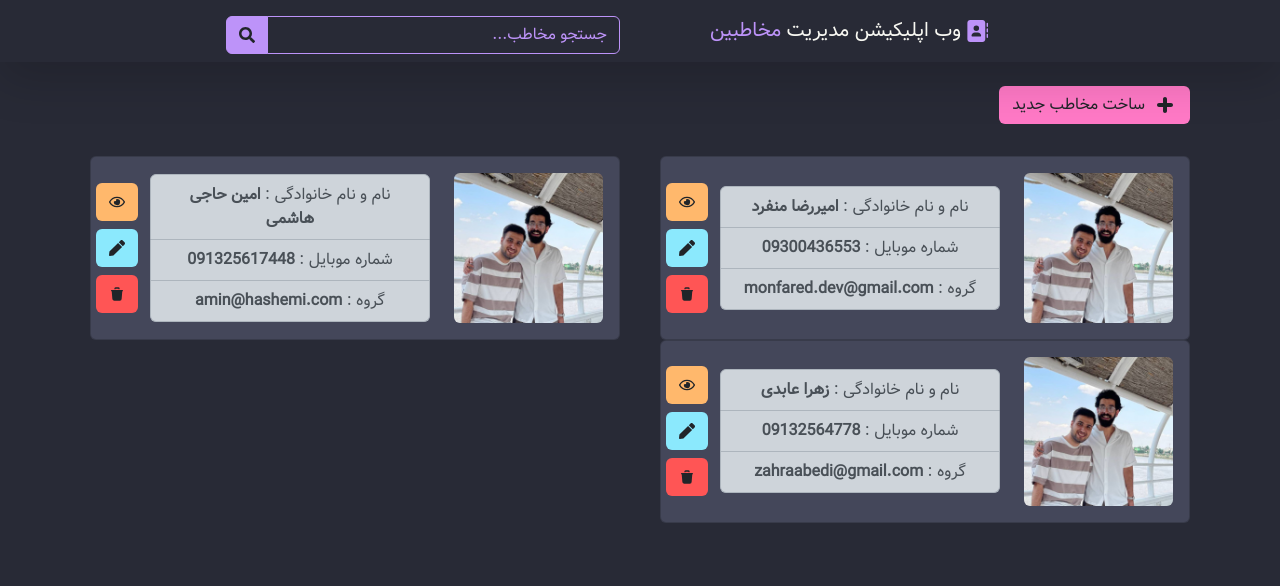
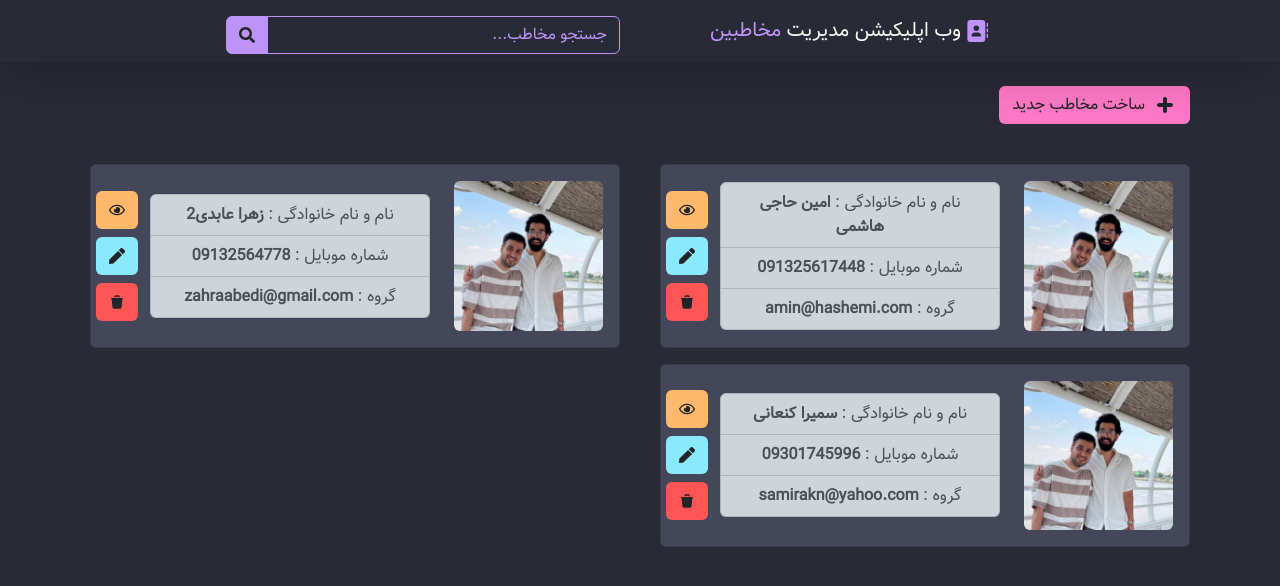
Before and after one commit to amirmonfaredse/contacts-manager-app, a React (Create React App) app: page /contacts in a window 1280 px wide. Shown: the top 586 px of the page. Built offline with nearby package versions, Linux system fonts and the light colour scheme; data requests are answered from the project's data file.

Commit message:
Completed - without Context api & ...

```diff
--- a/package.json
+++ b/package.json
@@ -8,9 +8,10 @@
     "@testing-library/user-event": "^13.5.0",
     "axios": "^0.27.2",
     "react": "^18.3.1",
+    "react-confirm-alert": "^3.0.2",
     "react-dom": "^18.3.1",
     "react-icons": "^5.2.1",
-    "react-router-dom": "^6.23.1",
+    "react-router-dom": "^6.3.0",
     "react-scripts": "5.0.1",
     "web-vitals": "^2.1.4"
   },
--- a/server/db.json
+++ b/server/db.json
@@ -1,14 +1,5 @@
 {
   "contacts": [
-    {
-      "fullName": "امیررضا منفرد",
-      "image": "",
-      "phoneNumber": "09300436553",
-      "email": "monfared.dev@gmail.com",
-      "profession": "برنامه نویس",
-      "group": "1",
-      "id": 1
-    },
     {
       "fullName": "امین حاجی هاشمی",
       "image": "",
@@ -20,7 +11,9 @@
       "id": 2
     },
     {
-      "fullName": "زهرا عابدی",
+      "fullName": [
+        "زهرا عابدی2"
+      ],
       "image": "",
       "phoneNumber": "09132564778",
       "email": "zahraabedi@gmail.com",
@@ -28,6 +21,16 @@
       "groups": "",
       "group": "2",
       "id": 3
+    },
+    {
+      "fullName": "سمیرا کنعانی",
+      "image": "",
+      "phoneNumber": "09301745996",
+      "email": "samirakn@yahoo.com",
+      "profession": "مهندس معمار",
+      "groups": "",
+      "group": "2",
+      "id": 4
     }
   ],
   "groups": [
--- a/src/App.js
+++ b/src/App.js
@@ -1,7 +1,7 @@
-import { BACKGROUND } from './helpers/colors';
+import { BACKGROUND, COMMENT, CURRENTLINE, FOREGROUND, PURPLE, YELLOW } from './helpers/colors';
 import { useState, useEffect } from 'react';
 import { Navigate, Route, Routes, useNavigate } from 'react-router-dom';
-
+import { confirmAlert } from 'react-confirm-alert';
 // Contact Components
 import {
   AddContact,
@@ -16,7 +16,7 @@ import {
 import './App.css';
 
 // Services
-import { serviceCreateContact, serviceGetAllContacts, serviceGetAllGroups } from "./services/contactService"
+import { serviceCreateContact, serviceDeleteContact, serviceGetAllContacts, serviceGetAllGroups } from "./services/contactService"
 
 
 const App = () => {
@@ -24,17 +24,11 @@ const App = () => {
   const [forceRender, setForceRender] = useState(false)
   // Contacts States
   const [contacts, setContacts] = useState([])
-  const [contact, setContact] = useState({
-    fullName: '',
-    image: "",
-    phoneNumber: "",
-    email: '',
-    profession: "",
-    groups: ""
-  })
-
+  const [contact, setContact] = useState({})
+  const [filteredContacts, setFilteredContacts] = useState([])
   const [groups, setGroups] = useState([])
   const [loading, setLoading] = useState(false)
+  const [query, setQuery] = useState({ text: '' })
   // Services
   useEffect(() => {
     const fetchData = async () => {
@@ -44,6 +38,7 @@ const App = () => {
         const { data: allGroupsData } = await serviceGetAllGroups()
 
         setContacts(allContactsData);
+        setFilteredContacts(allContactsData)
         setGroups(allGroupsData)
 
         setLoading(false)
@@ -75,8 +70,8 @@ const App = () => {
   const handlerSetContactInfo = (e) => {
     setContact({
       ...contact,
-       [e.target.name]: e.target.value
-      });
+      [e.target.name]: e.target.value
+    });
   }
   const handlerSubmitForm = async (e) => {
     e.preventDefault()
@@ -91,21 +86,79 @@ const App = () => {
       console.log(err.message);
     }
   }
+  const handlerRemoveContact = async (contactId) => {
+    try {
+      setLoading(true)
+      const response = await serviceDeleteContact(contactId);
+      if (response) {
+        const { data: contactsData } = await serviceGetAllContacts()
+        setContacts(contactsData)
+      }
+      setLoading(false)
+    }
+    catch (err) {
+      console.log(err.message);
+      setLoading(false);
+    }
+  }
+  const confirmDeleteContact = (contactId, contactFullname) => {
+    confirmAlert({
+      customUI: ({ onClose }) => {
+        return (
+          <div
+            dir='rtl'
+            style={{ backgroundColor: CURRENTLINE, border: `1px solid ${PURPLE}`, borderRadius: "1rem" }}
+            className='p-4'
+          >
+            <h1 style={{ color: YELLOW }}>پاک کردن مخاطب</h1>
+            <p style={{ color: FOREGROUND }}>
+              آیا از پاک کردن مخاطب {contactFullname} اطمینان دارید؟
+            </p>
+            <button
+              className='btn mx-2'
+              style={{ backgroundColor: PURPLE }}
+              onClick={() => {
+                handlerRemoveContact(contactId);
+                onClose()
+              }}>مطمئن هستم
+            </button>
+            <button onClick={onClose}
+              className='btn'
+              style={{ backgroundColor: COMMENT }}
+            >
+              انصراف
+            </button>
+          </div>
+
+        )
+      }
+    })
+  }
+  const contactSearch = (e) => {
+    setQuery({ ...query, text: e.target.value });
+    const allContacts = contacts.filter((c) => {
+      return c.fullName.includes(e.target.value.toLowerCase())
+    })
+    setFilteredContacts(allContacts)
+  }
   return (
     <div className="App" style={{ backgroundColor: BACKGROUND }}>
-      <Navbar />
+      <Navbar query={query} search={contactSearch} />
       <Routes>
         <Route path='/' element={<Navigate to="/contacts" />} />
-        <Route path='/contacts' element={<Contacts contacts={contacts} loading={loading} />} />
+        <Route path='/contacts' element={<Contacts
+          contacts={filteredContacts}
+          loading={loading}
+          confirmDelete={confirmDeleteContact}
+        />} />
         <Route path='/contacts/add' element={<AddContact
           loading={loading}
           contact={contact}
           groups={groups}
           handlerSetContactInfo={handlerSetContactInfo}
           handlerSubmitForm={handlerSubmitForm} />} />
-        <Route path='/contacts/:contactId' element={<Contact />} />
-        <Route path='/contacts/edit/:contactid' element={<EditContact />} />
-        <Route path='/contacts/:contactId' element={<ViewContact />}  />
+        <Route path='/contacts/edit/:contactId' element={<EditContact />} />
+        <Route path='/contacts/:contactId' element={<ViewContact />} />
       </Routes>
     </div>
   );
--- a/src/components/contacts/Contact.jsx
+++ b/src/components/contacts/Contact.jsx
@@ -5,10 +5,10 @@ import { Link } from "react-router-dom";
 
 
 
-const Contact = ({ contact }) => {
+const Contact = ({ contact, confirmDelete }) => {
     return (
         <div className="col-md-6">
-            <div className="card mx-2" style={{ backgroundColor: CURRENTLINE }}>
+            <div className="card m-2" style={{ backgroundColor: CURRENTLINE }}>
                 <div className="card-body px-3">
                     <div className="row align-items-center d-flex justify-content-around">
                         <div className="col-md-4 col-sm-4">
@@ -41,10 +41,10 @@ const Contact = ({ contact }) => {
                             <Link to={`/contacts/${contact.id}`} className="btn my-1" style={{ backgroundColor: ORANGE }}>
                                 <FaRegEye />
                             </Link>
-                            <button className="btn my-1" style={{ backgroundColor: CYAN }}>
+                            <Link to={`/contacts/edit/${contact.id}`} className="btn my-1" style={{ backgroundColor: CYAN }}>
                                 <FaPen />
-                            </button>
-                            <button className="btn my-1" style={{ backgroundColor: RED }}>
+                            </Link>
+                            <button onClick={confirmDelete} className="btn my-1" style={{ backgroundColor: RED }}>
                                 <TbTrashFilled />
                             </button>
                         </div>
--- a/src/components/contacts/Contacts.jsx
+++ b/src/components/contacts/Contacts.jsx
@@ -2,7 +2,7 @@ import Contact from './Contact'
 import Spinner from '../Spinner'
 import { CURRENTLINE, ORANGE } from '../../helpers/colors';
 import BtnAddContact from './BtnAddContact';
-const Contacts = ({ loading, contacts }) => {
+const Contacts = ({ loading, contacts, confirmDelete, handlerRemoveContact }) => {
     return (
         <>
             <section className="container">
@@ -12,7 +12,10 @@ const Contacts = ({ loading, contacts }) => {
                 <section className="container">
                     <div className="row">
                         {contacts.length > 0
-                            ? contacts.map((c) => <Contact key={c.id} contact={c} />)
+                            ? contacts.map((c) => <Contact key={c.id} contact={c}
+                                confirmDelete={() => confirmDelete(c.id, c.fullName)}
+                                handlerRemoveContact={handlerRemoveContact}
+                            />)
                             : (
                                 <div className="text-center py-5" style={{ backgroundColor: CURRENTLINE }}>
                                     <p className="h3" style={{ color: ORANGE }}>
--- a/src/components/contacts/EditContact.jsx
+++ b/src/components/contacts/EditContact.jsx
@@ -1,8 +1,59 @@
-import { BACKGROUND, COMMENT, CURRENTLINE, GREEN, PURPLE, } from "../../helpers/colors";
+import { Link, useNavigate, useParams } from "react-router-dom";
+import { COMMENT, CURRENTLINE, GREEN, PURPLE, } from "../../helpers/colors";
+import { useEffect, useState } from "react";
+import { serviceEditContact, serviceGetAllGroups, serviceGetContact } from "../../services/contactService";
+import Spinner from "../Spinner";
 
 
 const EditContact = () => {
+    const { contactId } = useParams()
+    const navigate = useNavigate()
+    const [loading, setLoading] = useState(false);
+    const [contact, setContact] = useState({});
+    const [groups, setGroups] = useState({});
+
+    useEffect(() => {
+        const fetchData = async () => {
+            try {
+                setLoading(true);
+                const { data: contactData } = await serviceGetContact(contactId);
+                const { data: groupsData } = await serviceGetAllGroups();
+                setContact(contactData);
+                setGroups(groupsData);
+                setLoading(false)
+            } catch (err) {
+                console.log(err.message);
+                setLoading(false)
+            }
+        }
+        fetchData()
+    }, [])
+    const handlerUpdataContactInfo = (e) => {
+        e.preventDefault()
+        setContact({
+            ...contact, [e.target.name]: [e.target.value],
+        })
+    }
+    const handlerSubmitUpdate = async (e) => {
+        e.preventDefault()
+        try {
+            setLoading(true)
+            const { data } = await serviceEditContact(contact, contactId)
+            if (data) {
+                navigate('/contacts')
+            }
+
+            setLoading(false)
+
+        } catch (err) {
+            console.log(err.message)
+            setLoading(false)
+        }
+    }
     return (
+        <>
+            {loading ? <Spinner /> :
+                (
                     <div className="container" >
                         <div className="grid">
                             <div className="row my-5 text-center">
@@ -10,24 +61,73 @@ const EditContact = () => {
                                     <h3 className="h3" style={{ color: GREEN }}>
                                         ویرایش مخاطب
                                     </h3>
-                        <form className="m-5 p-4 d-flex justify-content-start flex-column" style={{ backgroundColor: CURRENTLINE }}>
-                            <input type="text" name="" id="" placeholder="نام و نام خانوادگی ..." className="form-control w-50 my-2" style={{ backgroundColor: BACKGROUND, borderColor: PURPLE, color: PURPLE }} />
-                            <input type="number" name="" id="" placeholder="شماره تماس ..." className="form-control w-50 my-2" style={{ backgroundColor: BACKGROUND, borderColor: PURPLE, color: PURPLE }} />
-                            <input type="email" name="" id="" placeholder="ادرس ایمیل ..." className="form-control w-50 my-2" style={{ backgroundColor: BACKGROUND, borderColor: PURPLE, color: PURPLE }} />
-                            <input type="text" name="" id="" placeholder="شغل ..." className="form-control w-50 my-2" style={{ backgroundColor: BACKGROUND, borderColor: PURPLE, color: PURPLE }} />
-                            <select className="form-select w-50 my-2" style={{ backgroundColor: BACKGROUND, borderColor: PURPLE, color: PURPLE }}>
+                                    <form
+                                        onSubmit={handlerSubmitUpdate}
+                                        className="m-5 p-4 d-flex justify-content-start flex-column" style={{ backgroundColor: CURRENTLINE }}>
+                                        <input type="text"
+                                            name="fullName"
+                                            value={contact.fullName}
+                                            onChange={handlerUpdataContactInfo}
+                                            required={true}
+                                            placeholder="نام و نام خانوادگی ..."
+                                            className="form-control inp-main my-2"
+                                        />
+                                        <input type="number"
+                                            name="phoneNumber"
+                                            value={contact.phoneNumber}
+                                            onChange={handlerUpdataContactInfo}
+                                            required={true}
+                                            placeholder="شماره تماس ..."
+                                            className="form-control inp-main my-2"
+                                        />
+                                        <input type="email"
+                                            name="email"
+                                            value={contact.email}
+                                            onChange={handlerUpdataContactInfo}
+                                            required={true}
+                                            placeholder="ادرس ایمیل ..."
+                                            className="form-control inp-main my-2"
+                                        />
+                                        <input type="text"
+                                            name="profession"
+                                            value={contact.profession}
+                                            onChange={handlerUpdataContactInfo}
+                                            required={true}
+                                            placeholder="شغل ..."
+                                            className="form-control inp-main my-2"
+                                        />
+                                        <input type="file"
+                                            value={contact.image}
+                                            onChange={handlerUpdataContactInfo}
+                                            name="image"
+                                            placeholder="ادرس ایمیل ..."
+                                            className="form-control inp-main my-2"
+                                        />
+                                        <select className="form-select inp-main my-2"
+                                            value={contact.group}
+                                            onChange={handlerUpdataContactInfo}
+                                            name="group"
+                                            required={true} >
                                             <option value="" selected>انتخاب گروه</option>
+                                            {groups.length > 0 && groups.map((g) => <option key={g.id} value={g.id}>{g.name}</option>)}
                                         </select>
-                            <input type="file" name="" id="" placeholder="ادرس ایمیل ..." className="form-control w-50 my-2" style={{ backgroundColor: BACKGROUND, borderColor: PURPLE, color: PURPLE }} />
                                         <div className=" w-50 my-2 ">
-                                <input type="submit" className="btn mx-2 mt-3" value='ویرایش مخاطب' style={{ backgroundColor: PURPLE }} />
-                                <button className="btn mx-2 mt-3" style={{ backgroundColor: COMMENT }}>انصراف</button>
+                                            <input type="submit"
+                                                className="btn mx-2 mt-3"
+                                                value='ویرایش مخاطب'
+                                                style={{ backgroundColor: PURPLE }} />
+                                            <Link to={"/contacts"}
+                                                className="btn mx-2 mt-3"
+                                                style={{ backgroundColor: COMMENT }}
+                                            >انصراف</Link>
                                         </div>
                                     </form>
                                 </div>
                             </div>
                         </div>
                     </div>
+                )}
+        </>
     )
 }
 export default EditContact;
--- a/src/components/contacts/SearchContact.jsx
+++ b/src/components/contacts/SearchContact.jsx
@@ -1,12 +1,14 @@
 import { BACKGROUND, FOREGROUND, PURPLE } from "../../helpers/colors"
 import { FaSearch } from "react-icons/fa";
-const SearchContact = () => {
+const SearchContact = ({ query, search }) => {
     return (
         <div className="col d-flex input-group  mx-2 mt-2 " dir="ltr">
             <span className="input-group-text " id="basic-addon1" style={{ background: PURPLE, borderColor: PURPLE }}>
                 <FaSearch />
             </span>
             <input type="text" className="form-control " dir="rtl"
+                onChange={search}
+                value={query.text}
                 style={{ background: BACKGROUND, borderColor: PURPLE, color: FOREGROUND }}
                 placeholder="جستجو مخاطب..."
                 aria-label="Search"
--- a/src/components/contacts/ViewContact.jsx
+++ b/src/components/contacts/ViewContact.jsx
@@ -1,14 +1,13 @@
-import { CURRENTLINE, GREEN } from "../../helpers/colors";
+import { CURRENTLINE, GREEN, PINK } from "../../helpers/colors";
 import Spinner from "../Spinner";
 import { serviceGetContact, serviceGetGroup } from "../../services/contactService";
-import { Link, useParams } from "react-router-dom"
+import { useParams, Link } from "react-router-dom"
 import { useEffect, useState } from "react";
 const ViewContact = () => {
     const { contactId } = useParams()
-    console.log(contactId)
-    const { loading, setLoading } = useState(false);
-    const { contact, setContact } = useState({})
-    const { group, setGroup } = useState({})
+    const [loading, setLoading] = useState(false);
+    const [contact, setContact] = useState({})
+    const [group, setGroup] = useState({})
     useEffect(() => {
         const fetchData = async () => {
             try {
@@ -35,15 +34,17 @@ const ViewContact = () => {
                             اطلاعات مخاطب
                         </h3>
                     </div>
-                </div>
+
                     {loading ? <Spinner /> : (
+                        <>
+                            {Object.keys(contact).length > 0 && (
                                 <div className="grid">
                                     <div className="row my-3">
-                            <div className="col" style={{ backgroundColor: CURRENTLINE }}>
-                                <div className="img-box">
-                                    <img src={require("../../assets/profiles/AmirrezaMonfared.jpg")} alt={`تصویر مخاطب ${contact.fullName}`} />
+                                        <div className="col d-flex pe-0" style={{ backgroundColor: CURRENTLINE }}>
+                                            <div className="w-25">
+                                                <img className="img-fluid" src={require("../../assets/profiles/AmirrezaMonfared.jpg")} alt='تصویرمخاطب' />
                                             </div>
-                                <div className="info-box">
+                                            <div className="w-75  my-5">
                                                 <ul className="list-group">
                                                     <li className="list-group-item">
                                                         نام و نام خانوادگی :
@@ -79,8 +80,13 @@ const ViewContact = () => {
                                             </div>
                                         </div>
                                     </div>
+                                    <Link to={"/contacts"} className="btn w-25 mt-3" style={{ backgroundColor: PINK }}>بازگشت به صفحه اصلی</Link>
                                 </div>
                             )}
+                        </>
+                    )
+                    }
+                </div>
             </section>
         </>
     )
--- a/src/index.js
+++ b/src/index.js
@@ -3,6 +3,7 @@ import { createRoot } from 'react-dom/client';
 import './index.css';
 import App from './App';
 import { BrowserRouter } from 'react-router-dom';
+import "react-confirm-alert/src/react-confirm-alert.css"
 const root = createRoot(document.getElementById('root'));
 root.render(
   <React.StrictMode>
```
Also changed, not shown: src/components/Navbar.jsx (+10 -2 lines), src/components/contacts/AddContact.jsx (+53 -11 lines), src/index.css (+7 -0 lines), 1 other file (tests, documents, lock files or other folders). Lines whose indentation alone changed are shown as unchanged.
